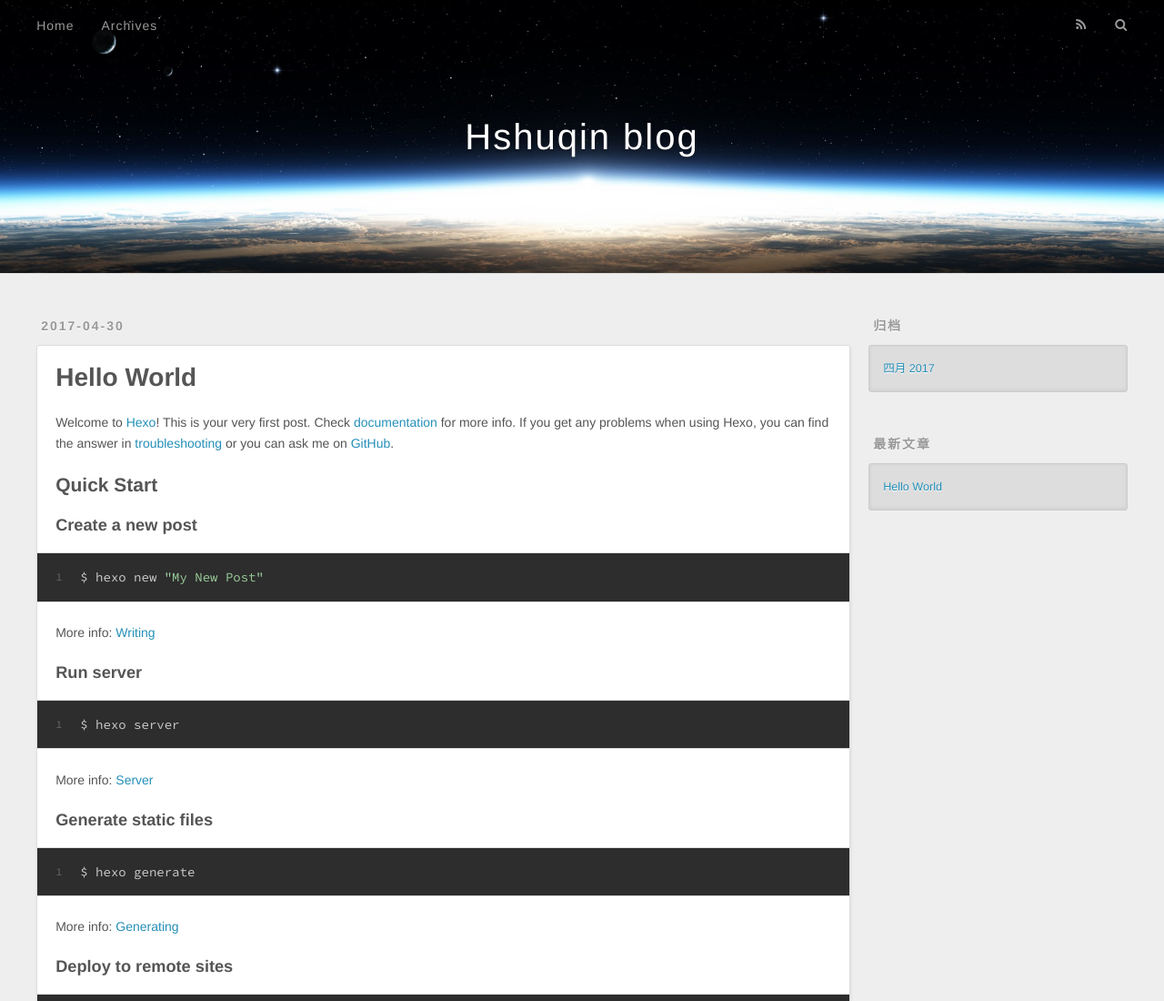
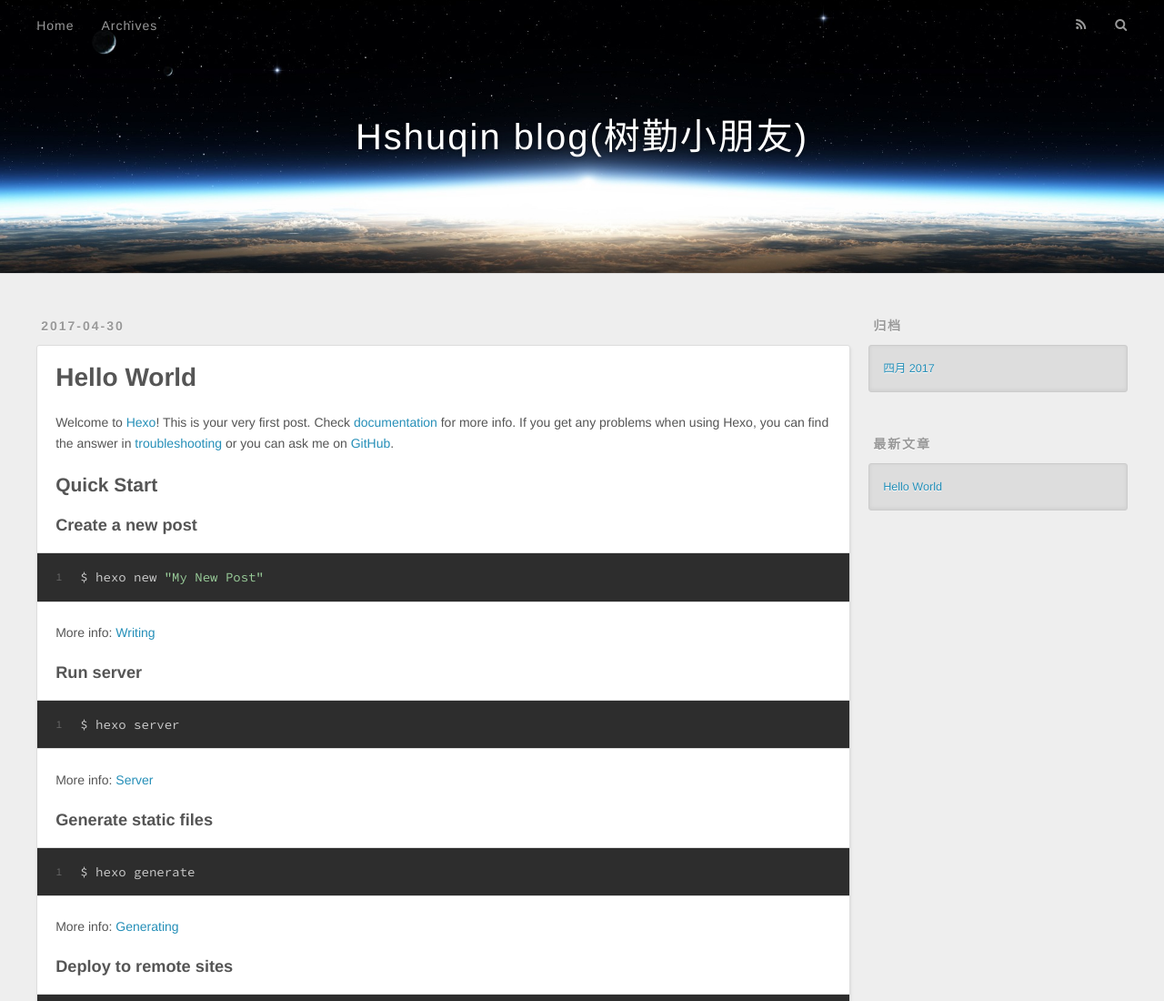
Before and after one commit to Hshuqin/Hshuqin.github.io, a plain HTML site: page index.html in a window 1280 px wide. Shown: the top 1100 px of the page at 91% size. Drawn offline with nearby package versions, Linux system fonts and the light colour scheme.

Commit message:
Update index.html

```diff
--- a/index.html
+++ b/index.html
@@ -33,7 +33,7 @@
   <div id="header-outer" class="outer">
     <div id="header-title" class="inner">
       <h1 id="logo-wrap">
-        <a href="/" id="logo">Hshuqin blog</a>
+        <a href="/" id="logo">Hshuqin blog(树勤小朋友)</a>
       </h1>
 
     </div>
```
